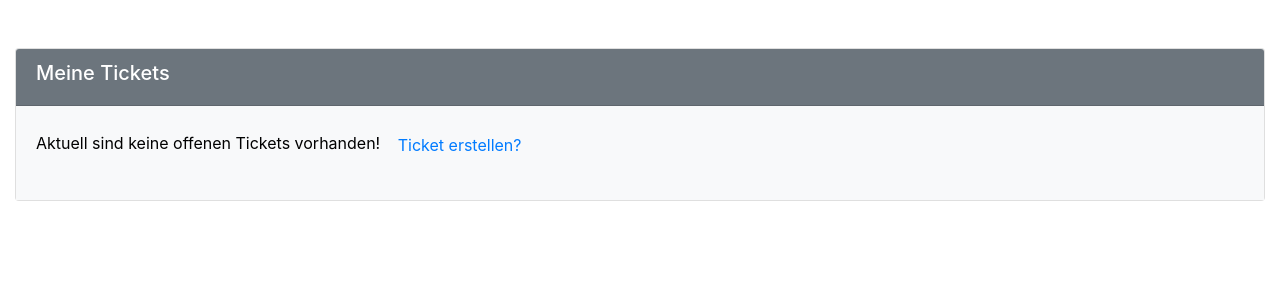
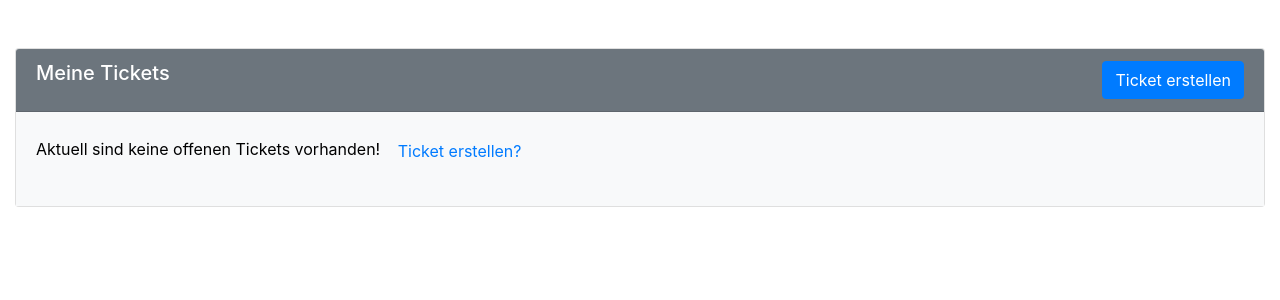
Before and after one commit to Rise-Up-Group/TicketControl, a Django app: page /ticket/my in a window 1280 px wide. Shown: the part 56-356 px from the top of the page. Run offline with Django 4.2, Linux system fonts and the light colour scheme; the visitor is signed in with stand-in values (Sample User, id 1); data that the repository does not hold is empty; parts of the project's set-up code (start-up, migrations or seed data) failed here and were passed over; some libraries are stand-ins or nearby versions.

Commit message:
update manage_tickets and my_tickets

```diff
--- a/app/templates/dashboard.html
+++ b/app/templates/dashboard.html
@@ -90,7 +90,7 @@
                             Aktuell sind keine eigenen Tickets vorhanden!
                         </p>
                     {% endif %}
-                    <a type="button" href="{% url 'create_ticket' %}">Ticket erstellen</a>
+                    <a class="btn btn-primary" type="button" href="{% url 'create_ticket' %}">Ticket erstellen</a>
                     {% if tickets.part|length > 0 %}
                         <p class="font-weight-bold">Teilnahme an Tickets</p>
                         <table class="table table-sm table-hover">
--- a/app/templates/ticket/my.html
+++ b/app/templates/ticket/my.html
@@ -3,10 +3,10 @@
 {% block content %}
     <br>
     <div class="card mb-4">
-        <div class="card-header bg-secondary text-white">
-            <h5>Meine Tickets</h5>
+        <div class="card-header">
+            <h5>Meine Tickets <a style="float: right" class="btn btn-primary" type="button" href="{% url 'create_ticket' %}">Ticket erstellen</a></h5>
         </div>
-        <div class="card-body bg-light">
+        <div class="card-body">
             {% if tickets.own|length > 0 %}
                 <table class="table table-sm table-hover">
                     <thead>
@@ -50,10 +50,10 @@
     </div>
     {% if tickets.part|length > 0 %}
         <div class="card mb-4">
-            <div class="card-header bg-secondary text-white">
+            <div class="card-header">
                 <h5>Teilnahme an Tickets</h5>
             </div>
-            <div class="card-body bg-light">
+            <div class="card-body">
 
                 <table class="table table-sm table-hover">
                     <thead>
```
Also changed, not shown: app/templates/ticket/manage.html (+4 -4 lines).
